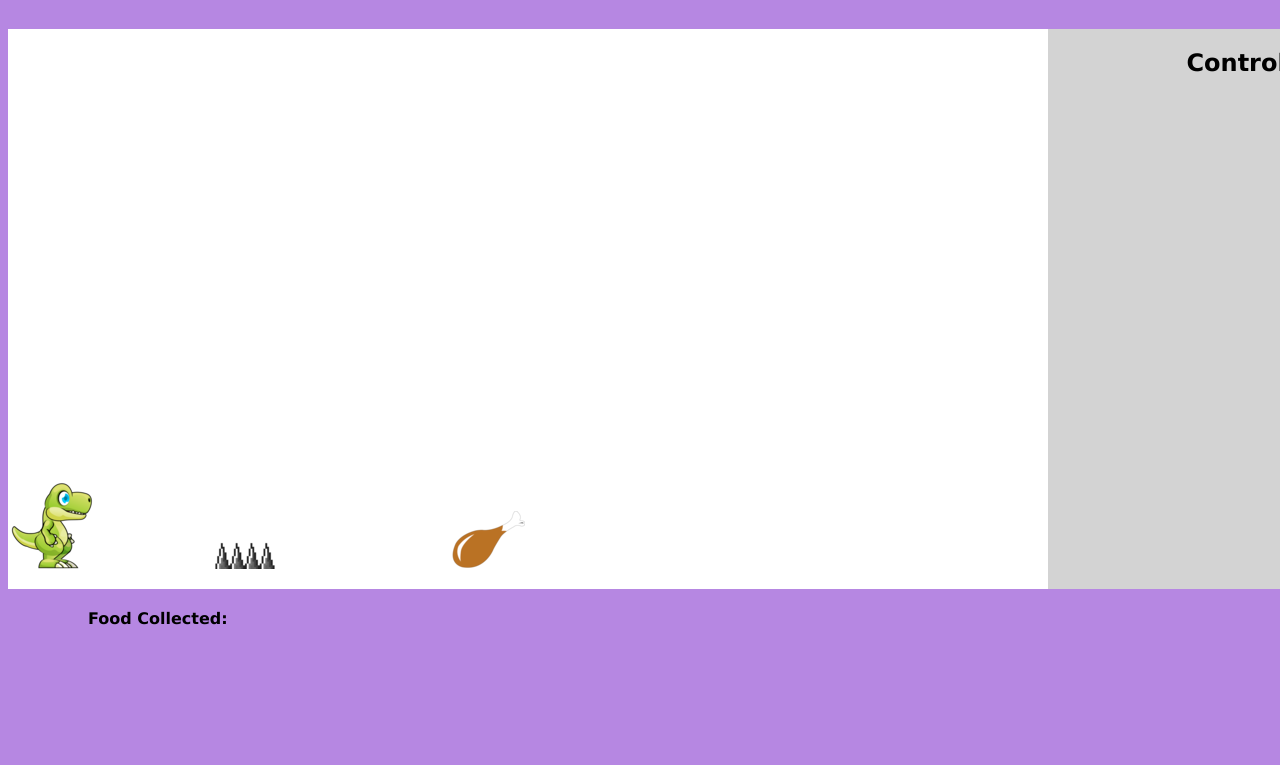
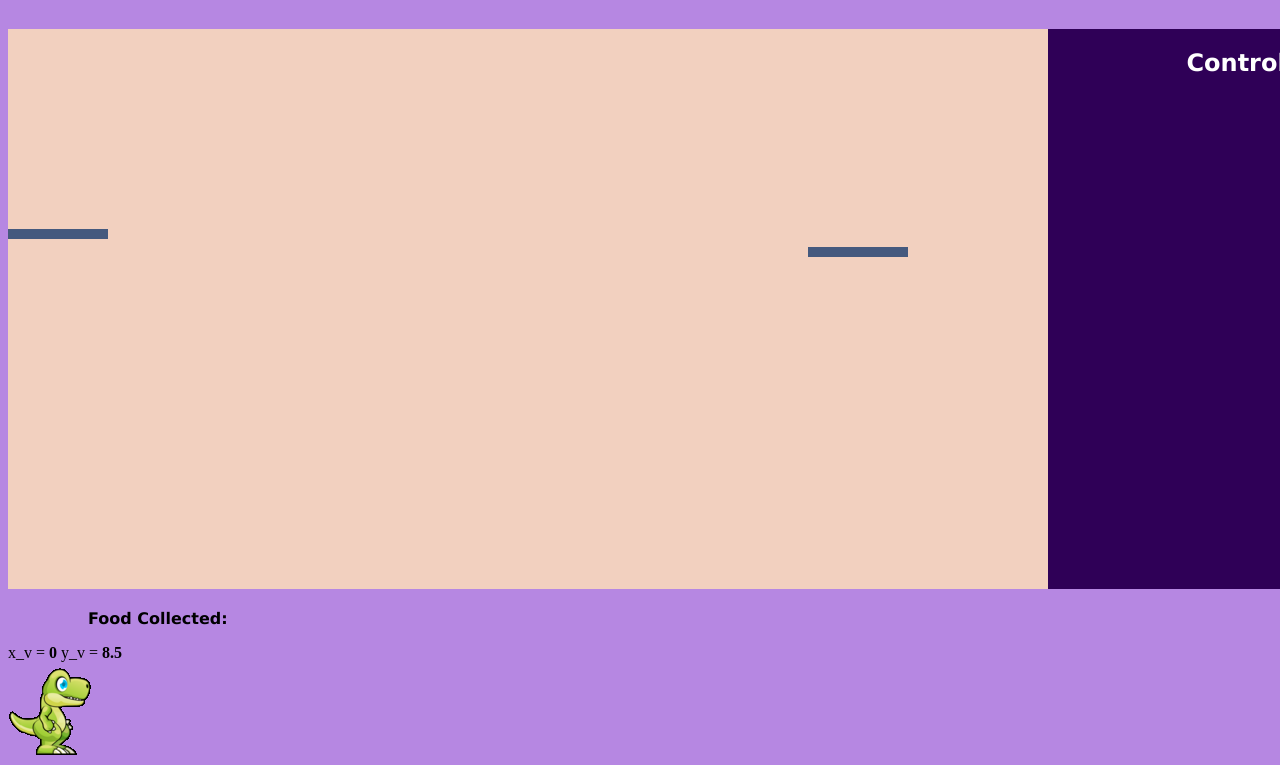
Before and after one commit to zanematero/platform-game, a plain HTML site: page index.html in a window 1280 px wide. Shown: the part 91-856 px from the top of the page. Before the commit the page ends 800 px from the top, so only its background shows below. Drawn offline with Linux system fonts and the light colour scheme.

Commit message:
implemented keycode api for movement and canvas api for platforming design

```diff
--- a/index.html
+++ b/index.html
@@ -11,6 +11,7 @@
     </header>
 <main>
     <!-- Game -->
+    <canvas id = "canvas"></canvas>
 </main>
     <article>
     <!-- Controls -->
@@ -24,6 +25,16 @@
     <span>
         <p>Food Collected:</p>
     </span>
+    <div>
+        <span>
+            x_v =
+            <b id="x_v"></b>
+        </span>
+        <span>
+            y_v =
+            <b id="y_v"></b>
+        </span>
+    </div>
 </footer>
     <script src="index.js"></script>
 </body>
--- a/index.js
+++ b/index.js
@@ -1,5 +1,4 @@
-// add player icon
-
+// Function to add game elements
 function newImage(url){
     let image = document.createElement('img')
     image.src = url
@@ -8,9 +7,164 @@ function newImage(url){
     return image
 }
 
-// select player icon as moveable character
+// Canvas creation
+function createCanvas() {
+    ctx.fillStyle = "#f2d0bf";
+    ctx.fillRect(0, 0, 1040, 560);
+}
+cWidth = 1040;
+cHeight = 560;
+canvas = document.getElementById("canvas");
+ctx = canvas.getContext("2d");
+ctx.canvas.height = cHeight;
+ctx.canvas.width = cWidth;
 
-function playableCharacter(x, y) {
+// Set player stats
+var playerInfo = {
+    x: 10,
+    y: 130,
+    friction: 0,
+    gravity: 0,
+    jumping: true,
+    height: 85,
+    width: 85,
+    jumpAnimation: "assets/jump.png",
+    leftJumpAnimation: "assets/jump_back.png",
+    leftAnimation: "assets/run_back.png",
+    rightAnimation: "assets/run.png",
+    standAnimation: "assets/stand.png",
+    stanceCurrent: "assets/stand.png"
+};
+if (playerInfo.friction > -1 && playerInfo.friction < 1) {
+    playerInfo.stanceCurrent = playerInfo.standAnimation;
+}
+// Assigning canvas element for player to detect collision
+function createPlayer() {
+    ctx.fillStyle = "#F08080";
+    img = newImage(playerInfo.stanceCurrent);
+    ctx.drawImage(img, (playerInfo.x) - playerInfo.width, (playerInfo.y) - playerInfo.height);
+}
+
+// Movement
+var keysCurrent = {
+    right: false,
+    left: false,
+    jump: false
+}
+var movementGravity = 0.5;
+var movementFriction = 0.5;
+
+function keydown(e) {
+    // Left arrow
+    if (e.keycode == 37) {
+        keysCurrent.left = true;
+    }
+    // Up arrow
+    if (e.keycode == 38) {
+        if (playerInfo.jump == false) {
+            playerInfo.gravity = -5;
+        }
+    }
+    // Right arrow
+    if (e.keycode == 39) {
+        keysCurrent.right = true;
+    }
+}
+document.addEventListener("keydown", keydown);
+
+function keyup(e){
+    if (e.keycode == 37) {
+        keysCurrent.left = false;
+    }
+    if (e.keycode == 38) {
+        if (playerInfo.gravity < -1) {
+            playerInfo.gravity = -3;
+        }
+    }
+    if (e.keycode == 39) {
+        keysCurrent.right = false;
+    }
+}
+document.addEventListener("keyup", keyup);
+
+/* move(newImage('assets/turkey.png')).to(450, 140)
+move(newImage('assets/spike.png')).to(200, 140) */
+
+// Platform creation
+var platforms = []
+var platformCount = 5;
+function renderPlatform() {
+    ctx.fillStyle = "#45597E";
+    // using platforms.length in case we want to add or remove platforms
+    for (i = 0; i < platforms.length; i++) {
+        ctx.fillRect(platforms[i].x, platforms[i].y, platforms[i].width, platforms[i].height);
+    }
+}
+
+// Platform location assignment
+function createPlatform() {
+    for (i = 0; i < platformCount; i++) {
+        platforms.push(
+            {
+                x: 100 * (8 * i),
+                y: 200 + (18 * i),
+                width: 100,
+                height: 10
+            }
+        );
+    }
+}
+
+// Logic to check and apply movement/collision
+function checkStatus() {
+    if (playerInfo.jumping == false) {
+        playerInfo.friction *= movementFriction;
+    } else {
+        playerInfo.gravity += movementGravity;
+        playerInfo.stanceCurrent = playerInfo.jumpAnimation
+    }
+    playerInfo.jumping = true;
+
+    if (keysCurrent.left) {
+        playerInfo.friction = -5;
+        playerInfo.stanceCurrent = playerInfo.leftAnimation
+    }
+    if (keysCurrent.right) {
+        playerInfo.friction = 5;
+        playerInfo.stanceCurrent = playerInfo.rightAnimation
+    }
+    playerInfo.y += playerInfo.gravity;
+    playerInfo.x += playerInfo.friction;
+
+    let i = -1;
+    for (let p = 0; p < platformCount; p++) {
+        if (platforms[p].x < playerInfo.x && playerInfo.x < platforms[p].x + platforms[p].width &&
+            platforms[p].y < playerInfo.y && playerInfo.y < platforms[p].y + platforms[p].height) {
+            i = p;
+        }
+    }
+
+    if (i > -1) {
+        playerInfo.jumping = false;
+        playerInfo.y = platforms[i].y;
+    }
+
+    // Show stance if player isn't moving
+    if (playerInfo.friction > -1 && playerInfo.friction < 1) {
+        playerInfo.stanceCurrent = playerInfo.standAnimation;
+    }
+    createCanvas();
+    createPlayer();
+    renderPlatform();
+
+    document.querySelector('#x_v').innerHTML = playerInfo.friction;
+    document.querySelector('#y_v').innerHTML = playerInfo.gravity;
+}
+createPlatform();
+setInterval(checkStatus, 22);
+
+// Original movement mechanic
+/* function main(x, y) {
     const element = newImage('assets/stand.png')
     element.style.zIndex = 1;
 
@@ -18,13 +172,13 @@ function playableCharacter(x, y) {
         if (direction === null) {
             element.src = `assets/stand.png`
         }
-        if (direction === 'west') {
+        if (direction === 'left') {
             element.src = `assets/run_back.png`
         }
-        if (direction === 'north') {
+        if (direction === 'jump') {
             element.src = `assets/jump.png`
         }
-        if (direction === 'east') {
+        if (direction === 'right') {
             element.src = `assets/run.png`
         }
         if (direction === 'northeast') {
@@ -40,11 +194,9 @@ function playableCharacter(x, y) {
     return {
         element: element
     }
-}
+} */
 
-// directional arrow movement
-
-function move(element) {
+/* function move(element) {
     element.style.position = 'fixed'
 
     function moveToCoordinates(left, bottom) {
@@ -61,25 +213,30 @@ function move(element) {
         element.style.bottom = y + 'px'
 
         function moveCharacter(){
-            if(direction === 'west'){
+            if(direction === 'left'){
                 x-=1
             }
-            if(direction === 'north'){
+            if(direction === 'jump'){
                 y+=1
             }
-            if(direction === 'east'){
+            if(direction === 'right'){
                 x+=1
             }
-            /* if(direction === 'northeast'){
+            if(direction === 'northeast'){
                 x+=1
                 y+=1
             }
             if(direction === 'northwest'){
                 x-=1
                 y+=1
-            } */
+            }
             element.style.left = x + 'px'
             element.style.bottom = y + 'px'
+
+            //track if character move off screen
+            if(element.style.left < -75 + 'px'){
+                reset()
+            }
         }
 
         setInterval(moveCharacter, 1)
@@ -88,20 +245,20 @@ function move(element) {
             if(e.repeat) return;
 
             if(e.key === 'ArrowLeft'){
-                direction = 'west'
+                direction = 'left'
             }
             if(e.key === 'ArrowUp'){
-                direction = 'north'
+                direction = 'jump'
             }
             if(e.key === 'ArrowRight'){
-                direction = 'east'
+                direction = 'right'
             }
-            /* if(e.key === 'ArrowRight' && e.key === 'ArrowUp'){
+            if(e.key === 'ArrowRight' && e.key === 'ArrowUp'){
                 direction = 'northeast'
             }
             if(e.key === 'ArrowLeft' && e.key === 'ArrowUp'){
                 direction = 'northwest'
-            } */
+            }
             callback(direction)
         })
 
@@ -115,34 +272,42 @@ function move(element) {
         to: moveToCoordinates,
         withArrowKeys: moveWithArrowKeys,
     }
-}
+} */
 
 /* function gravity(element) {
     let y = bottom;
-    element.style.bottom = fall()
     function fall(){
-        setInterval((y -= 1), 1)
+        (y -= 1)
     }
     element.style.bottom = fall + 'px'
+    setInterval(fall, 1)
 }
 
-gravity(playableCharacter,0) */
+gravity(main) */
 
-const pc = playableCharacter(10,130)
+//create main character
+/* function spawn(character,x,y) {
+const pc = character(x,y)
+}
+addEventListener(onload,spawn(main,10,130)) */
+
+//ability to reset from start if death/move off screen
+/* function reset() {
+    delete(main.newImage)
+    move(main.newImage).to(10, 130)
+} */
 
 // spike logic
 
 // const spike =
-// if player intersects with spike then damage taken
-// some sort of visual effect to show damage has been taken
+// if player intersects with element, player is reset
+
+//platform element
 
 // death event
 // death screen includes message and replay option also include current score
 
 // if user intersects star then remove star and increase score count
-
-move(newImage('assets/turkey.png')).to(450, 140)
-move(newImage('assets/spike.png')).to(200, 140)
 
 // when all star(s) collected
 // win event including replay option
@@ -150,3 +315,6 @@ move(newImage('assets/spike.png')).to(200, 140)
 
 // reset button, resets time, position, health, score, stars
 // track time, begins on load
+/* addEventListener(onload, () => {
+
+}) */
--- a/style.css
+++ b/style.css
@@ -19,7 +19,7 @@ main {
 
 article {
     position: absolute;
-    background-color: lightgrey;
+    background-color: rgb(47, 0, 87);
     height: 35em;
     width: 25em;
     display: inline-block;
@@ -27,7 +27,7 @@ article {
 
 article > h2 {
     text-align: center;
-    color: black;
+    color: rgb(255, 255, 255);
     font-family: Verdana, Geneva, Tahoma, sans-serif;
 }
 
```
Also changed, not shown: 1 other file. Lines whose indentation alone changed are shown as unchanged.
